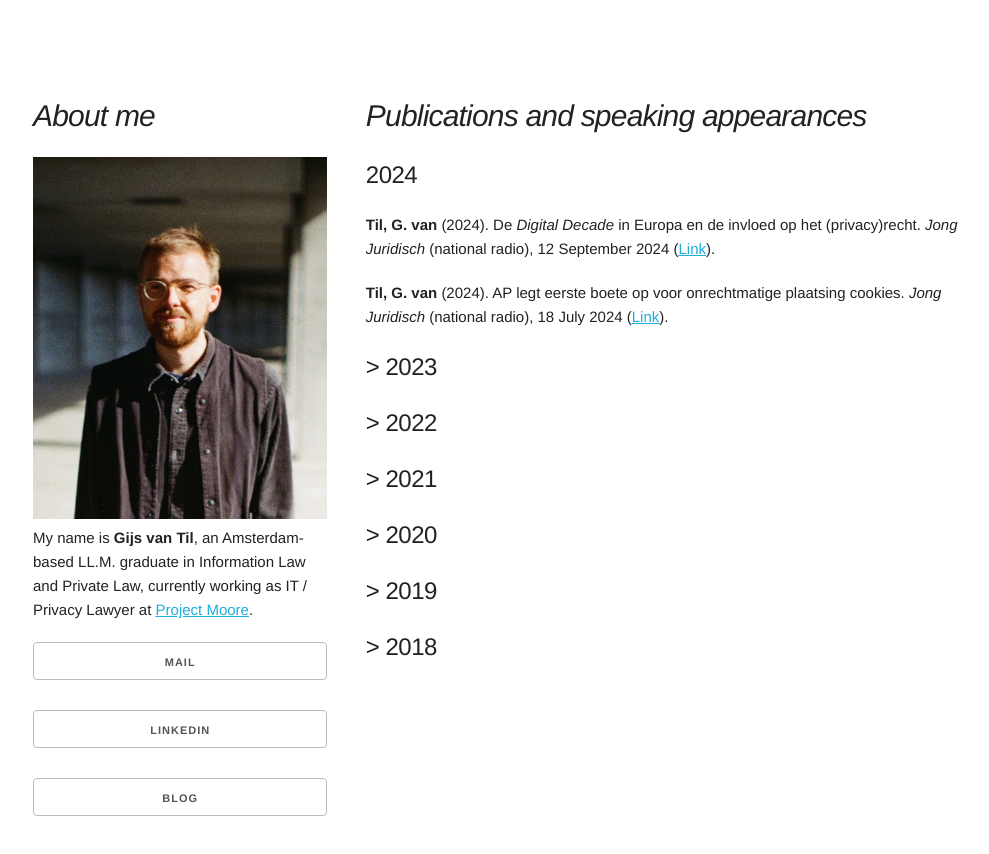
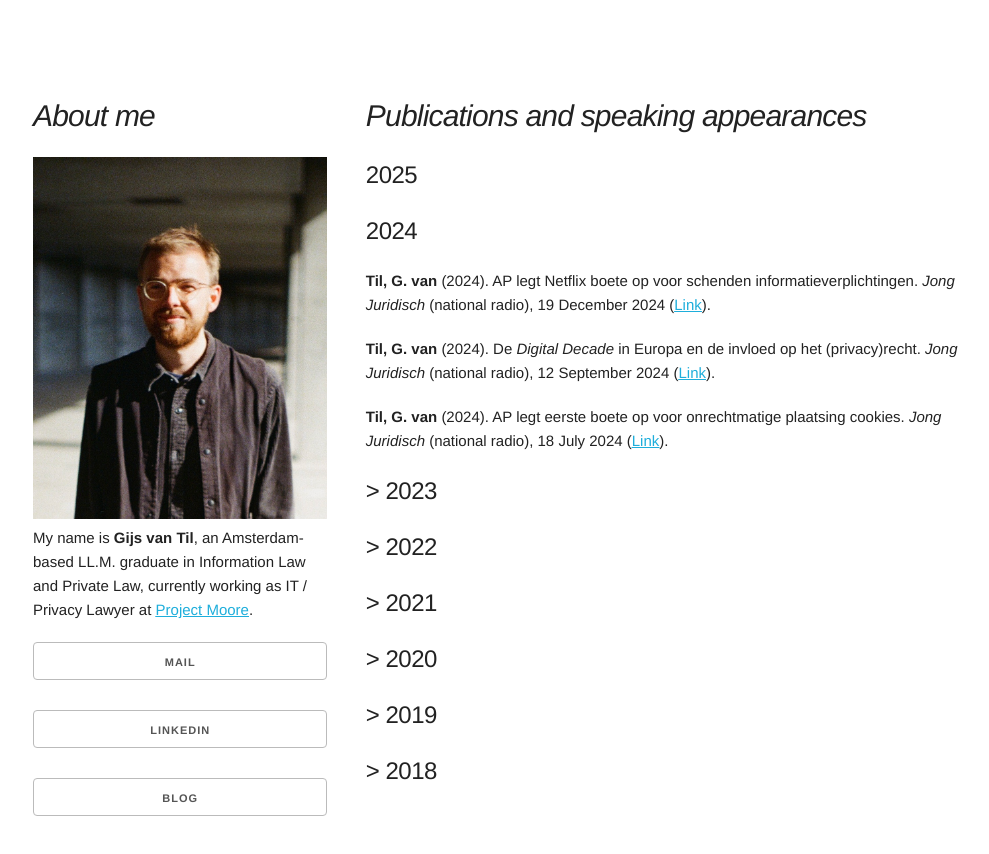
Before and after one commit to gijsvantil/gvantil.github.io, a plain HTML site: page index.html in a window 1280 px wide. Shown: the whole page, without its empty margins (127-1116 px from the left). Drawn offline with Linux system fonts and the light colour scheme.

Commit message:
added Jong Juridisch radio appearance

```diff
--- a/index.html
+++ b/index.html
@@ -54,10 +54,16 @@
 			<div class="two-thirds column" style="margin-top: 10%">
 				<h4 class="section-heading"><i>Publications and speaking appearances</i></h4>
 
+				<!-- Publications and Speaking Appearances 2025
+			–––––––––––––––––––––––––––––––––––––––––––––––––– -->
+			<h5> 2025 </h5>
+
 
 		<!-- Publications and Speaking Appearances 2024
 			–––––––––––––––––––––––––––––––––––––––––––––––––– -->
 			<h5> 2024 </h5>
+
+			<h6><b>Til, G. van </b> (2024). AP legt Netflix boete op voor schenden informatieverplichtingen. <i> Jong Juridisch</i> (national radio), 19 December 2024  (<a href="https://open.spotify.com/episode/1wQriQclnu9fGkkmN8lLTB?si=d3888e81d04a4302&t=30" target="_blank"><u>Link</u></a>).</h6>
 
 			<h6><b>Til, G. van </b> (2024). De <i>Digital Decade</i> in Europa en de invloed op het (privacy)recht.<i> Jong Juridisch</i> (national radio), 12 September 2024  (<a href="https://open.spotify.com/episode/59Zw6F5xe6JZC02Yzjki6v?si=7b419f90a1c54c52" target="_blank"><u>Link</u></a>).</h6>
 
```
